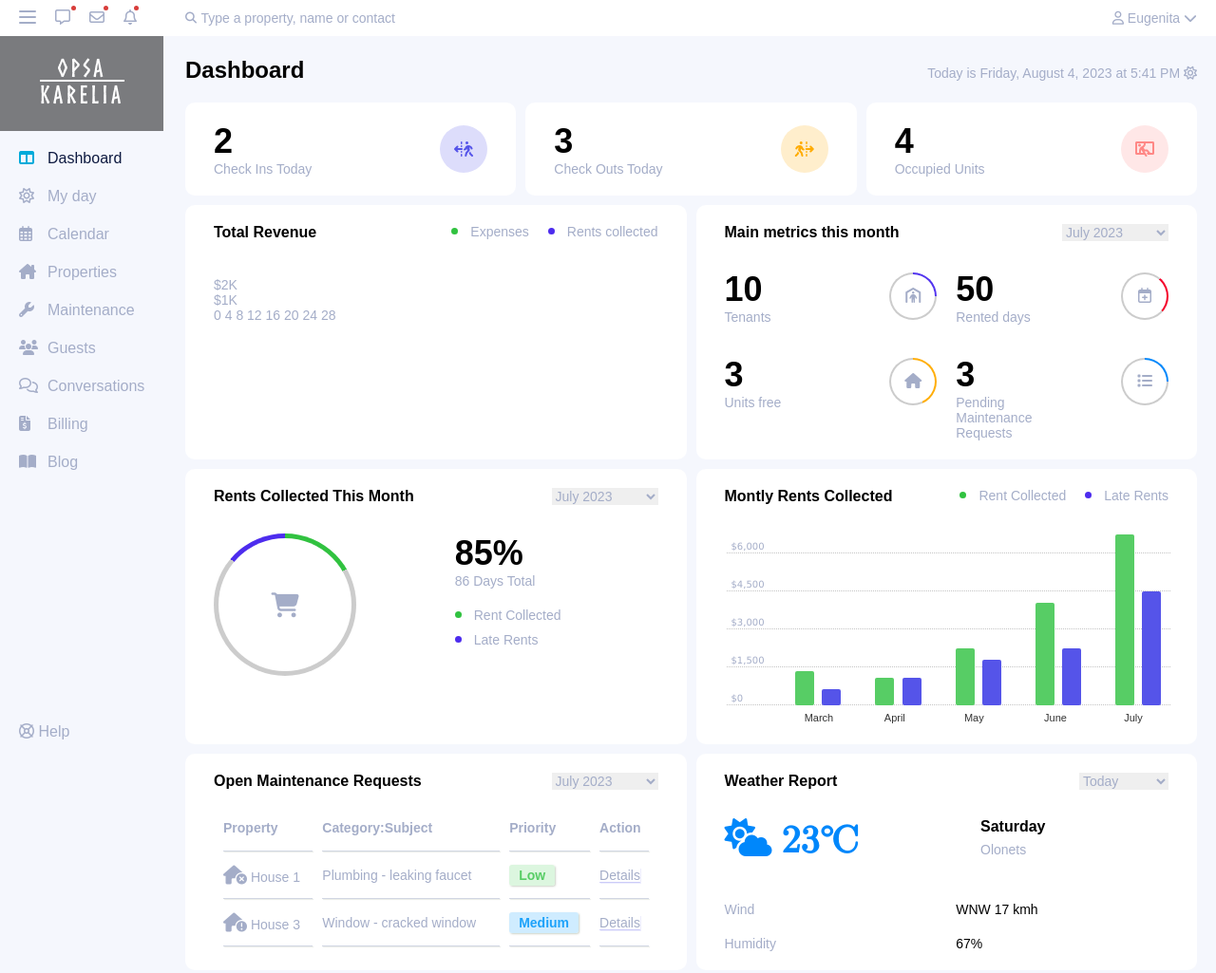
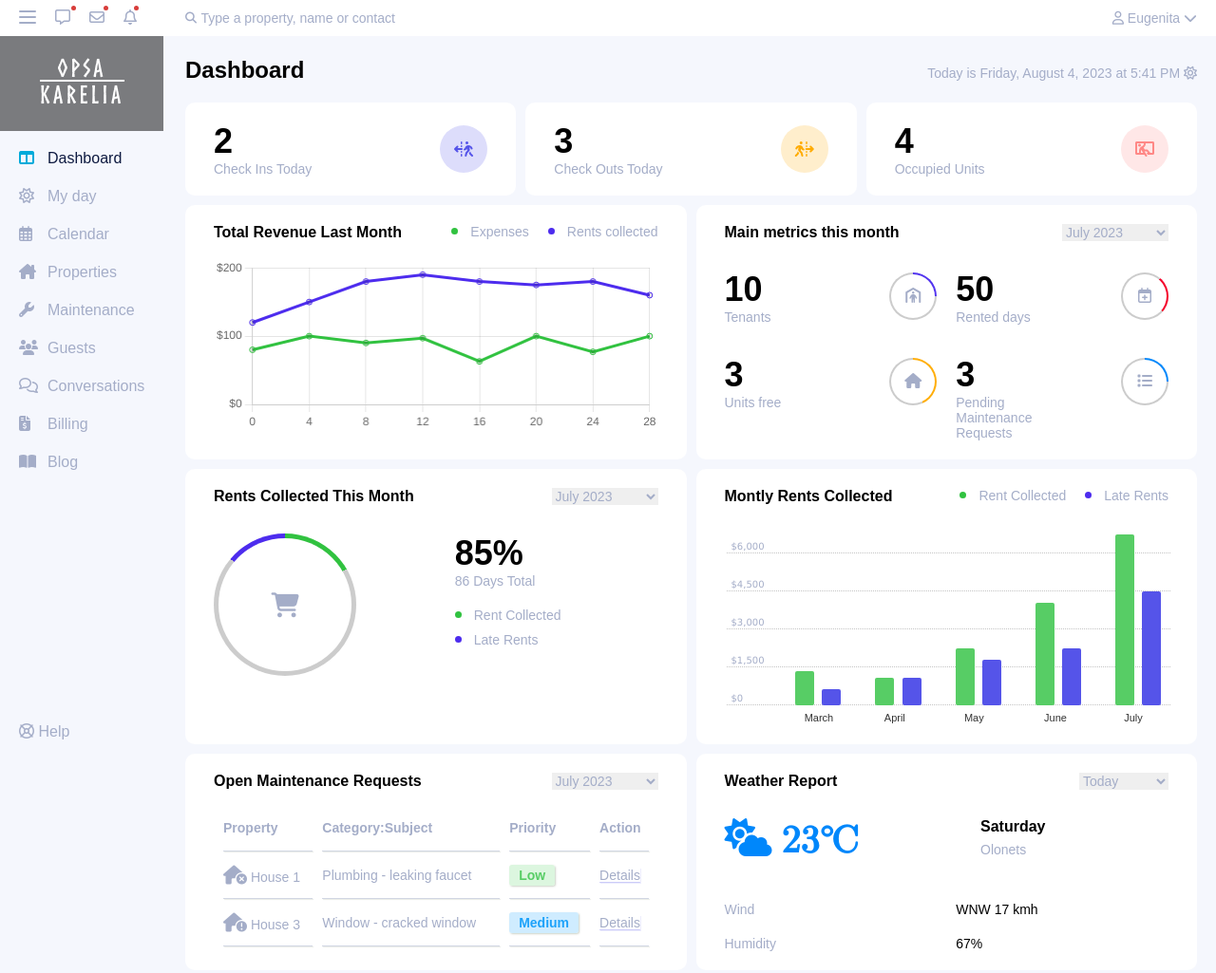
Before and after one commit to Barister/odin-dashboard, a plain HTML site: page index.html in a window 1280 px wide. Shown: the whole page at 95% size. Drawn offline with nearby package versions, Linux system fonts and the light colour scheme.

Commit message:
Total revenue card ready

```diff
--- a/css/style.scss
+++ b/css/style.scss
@@ -348,6 +348,23 @@ body {
    }
 
 }
+
+.total-revenue {
+   height: 268px;
+   &__chart {
+      width: 100%;
+      height: 80%;
+   }
+   & .card__header {
+      margin: 0px 0px 10px 0px;
+   }
+}
+
+#two-axis-chart {
+   //border: 1px solid #ccc;
+ }
+
+
 .card {
 
    &__info {
@@ -440,9 +457,6 @@ body {
          //border-bottom: 1px solid darkgray;
          height: 5.0rem;
       }
-   }
-
-   &__weather {
    }
 
    &__main {
--- a/index.html
+++ b/index.html
@@ -167,7 +167,7 @@
 
          <div class="main__card total-revenue">
             <div class="card__header">
-               <div class="card__title">Total Revenue</div>
+               <div class="card__title">Total Revenue Last Month</div>
                <div class="card__legend">
                   <ul>
                      <li class="bullet-green">Expenses</li>
@@ -175,7 +175,10 @@
                   </ul>
                </div>
             </div>
-            <div class="diagram__row">
+            <div class="total-revenue__chart">
+               <canvas id="two-axis-chart"></canvas>
+            </div>
+            <!-- <div class="diagram__row">
                <span>$2K</span>
             </div>
             <div class="diagram__row">
@@ -190,7 +193,7 @@
                <span>20</span>
                <span>24</span>
                <span>28</span>
-            </div>
+            </div> -->
          </div>
          <div class="main__card metrics">
             <div class="metrics__header">
@@ -459,7 +462,7 @@
          </div>
       </div>
    </main>
-
+   <script src="https://cdn.jsdelivr.net/npm/chart.js"></script>
    <script src="js/script.js"></script>
 </body>
 
--- a/js/script.js
+++ b/js/script.js
@@ -35,6 +35,79 @@ function formatDate(date) {
 
 const today = new Date();
 const formattedDate = formatDate(today);
-console.log("Today is", formattedDate);
+//console.log("Today is", formattedDate);
 
 todayBlock.textContent = formattedDate;
+
+
+//total-revenue__graph
+
+document.addEventListener("DOMContentLoaded", function () {
+   // Получить элемент canvas для рисования графика
+   var ctx = document.getElementById("two-axis-chart").getContext("2d");
+
+   // Данные для оси X
+   var labels = ["0", "4", "8", "12", "16", "20", "24", "28"];
+
+   // Данные для "Rents collected"
+   var rentsData = [120, 150, 180, 190, 180, 175, 180, 160];
+
+   // Данные для "Expenses"
+   var expensesData = [80, 100, 90, 97, 63, 100, 77, 100];
+
+   // Создать двухосевую диаграмму
+   var twoAxisChart = new Chart(ctx, {
+      type: "line",
+      data: {
+         labels: labels,
+         datasets: [
+            {
+               label: "Rents collected",
+               data: rentsData,
+               borderColor: "#4d2cee",
+               //backgroundColor: "rgba(0, 123, 255, 0.2)",
+               fill: false,
+            },
+            {
+               label: "Expenses",
+               data: expensesData,
+               borderColor: "#31c240",
+               //backgroundColor: "rgba(220, 53, 69, 0.2)",
+               fill: false,
+            },
+         ],
+      },
+      options: {
+         maintainAspectRatio: false,
+         scales: {
+            x:
+            {
+               ticks: {
+                  beginAtZero: true,
+                  stepSize: 4,
+               },
+            },
+
+            y:
+            {
+               ticks: {
+                  beginAtZero: true,
+                  max: 200,
+                  stepSize: 100,
+                  callback: function (value, index, ticks) {
+                     return '$' + value;
+                  },
+               },
+            },
+
+         },
+         plugins: {
+            legend: false,
+         }
+      },
+   });
+
+   // // Скрыть легенду
+   // twoAxisChart.options.legend.display = false;
+   // twoAxisChart.update();
+});
```
Also changed, not shown: css/style.css.
